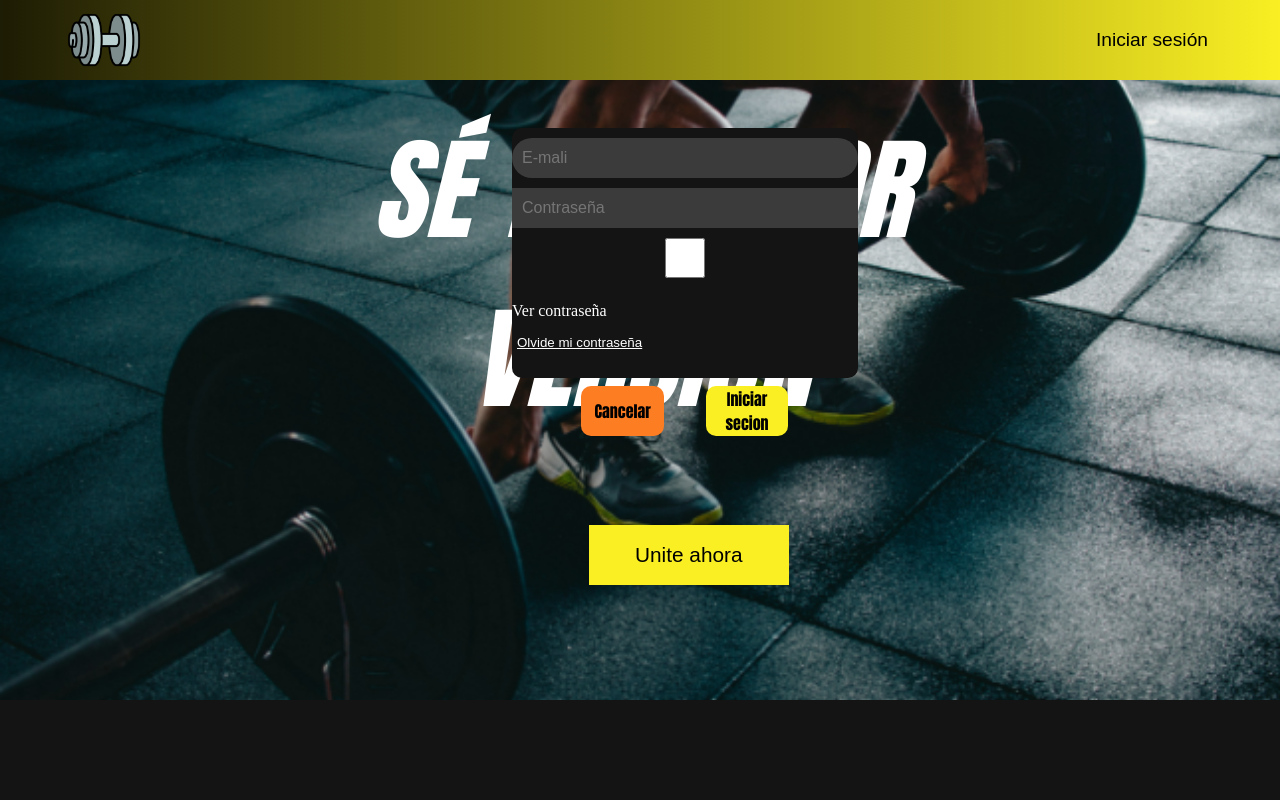
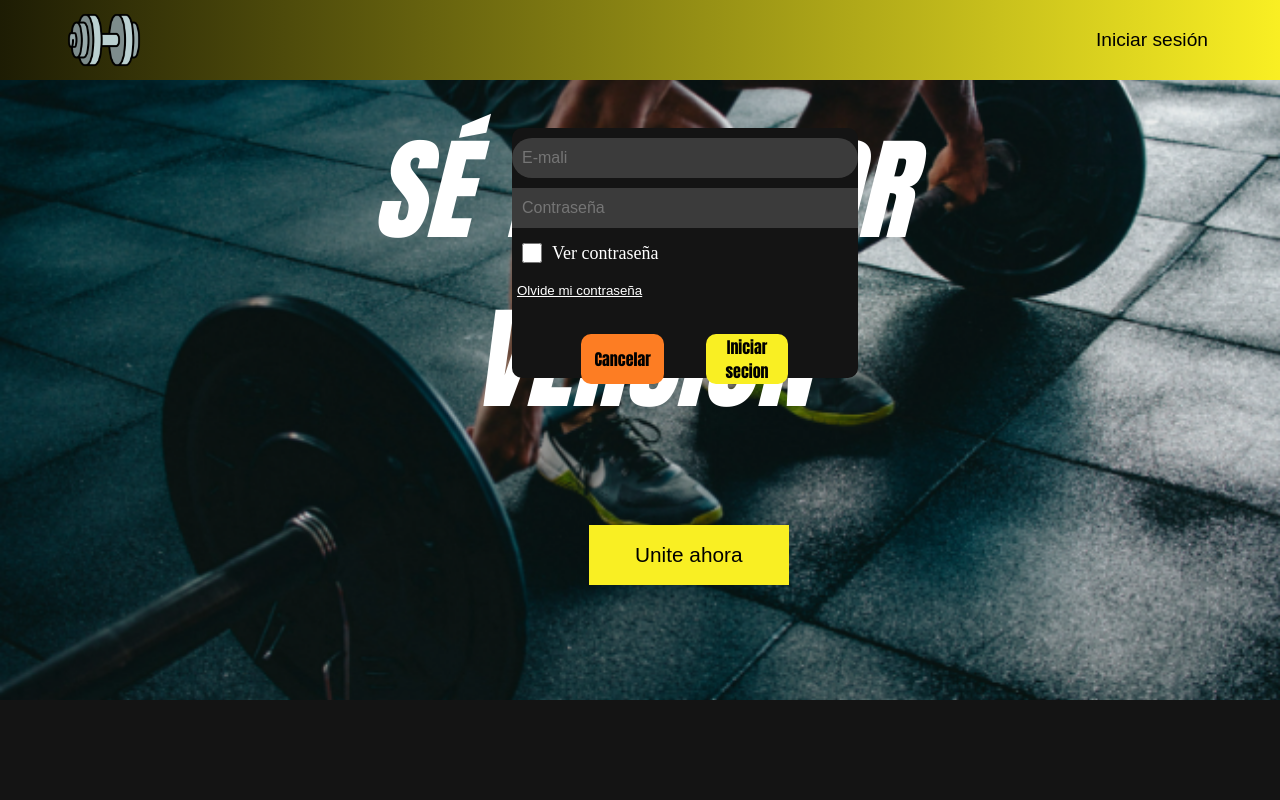
Before and after one commit to NickMiras2024/pagina-gym-3, a React (Vite) app: page / in a window 1280 px wide. Both pictures are taken after a click on the button "Iniciar sesión". Shown: the top 800 px of the page. Built offline with nearby package versions, Linux system fonts and the light colour scheme.

Commit message:
Update registrarse.css

```diff
--- a/src/styles/registrarse.css
+++ b/src/styles/registrarse.css
@@ -9,6 +9,38 @@
     z-index: 99;
     margin-top: 10%;
     position: fixed;
+}
+
+.conteiner_V_C {
+    width: 100%;
+    /* background-color: #db6e20; */
+    height: 40px;
+    display: flex;
+    flex-wrap: wrap;
+    justify-content: start;
+    box-sizing: border-box;
+    padding-right: 55%;
+    padding-left: 10px;
+    align-items: center;
+    pointer-events: none;
+    position: relative;
+}
+
+.checkV {
+    height: 20px;
+    width: 20px;
+    pointer-events: all;
+    position: absolute;
+
+
+}
+
+.p51{
+    position: absolute;
+    left: 40px;
+    font-size: 18px;
+    height: 20px;
+    margin-bottom: 10px;
 }
 
 
@@ -56,7 +88,7 @@ input {
     background: #ddd31d;
 }
 
-.btnOlv{
+.btnOlv {
     background-color: transparent;
     border: none;
     text-decoration: underline;
@@ -65,7 +97,7 @@ input {
     margin-left: 5px;
 }
 
-.btnOlv:hover{
+.btnOlv:hover {
     cursor: pointer;
 }
 
@@ -100,7 +132,7 @@ input {
 }
 
 
-@media (max-width: 900px) {
+@media (max-width: 770px) {
     .container {
         background-color: #141414;
         height: 300px;
@@ -116,7 +148,7 @@ input {
         font-size: 200%;
     }
 
-    .input{
+    .input {
         font-size: 100%;
 
     }
```
